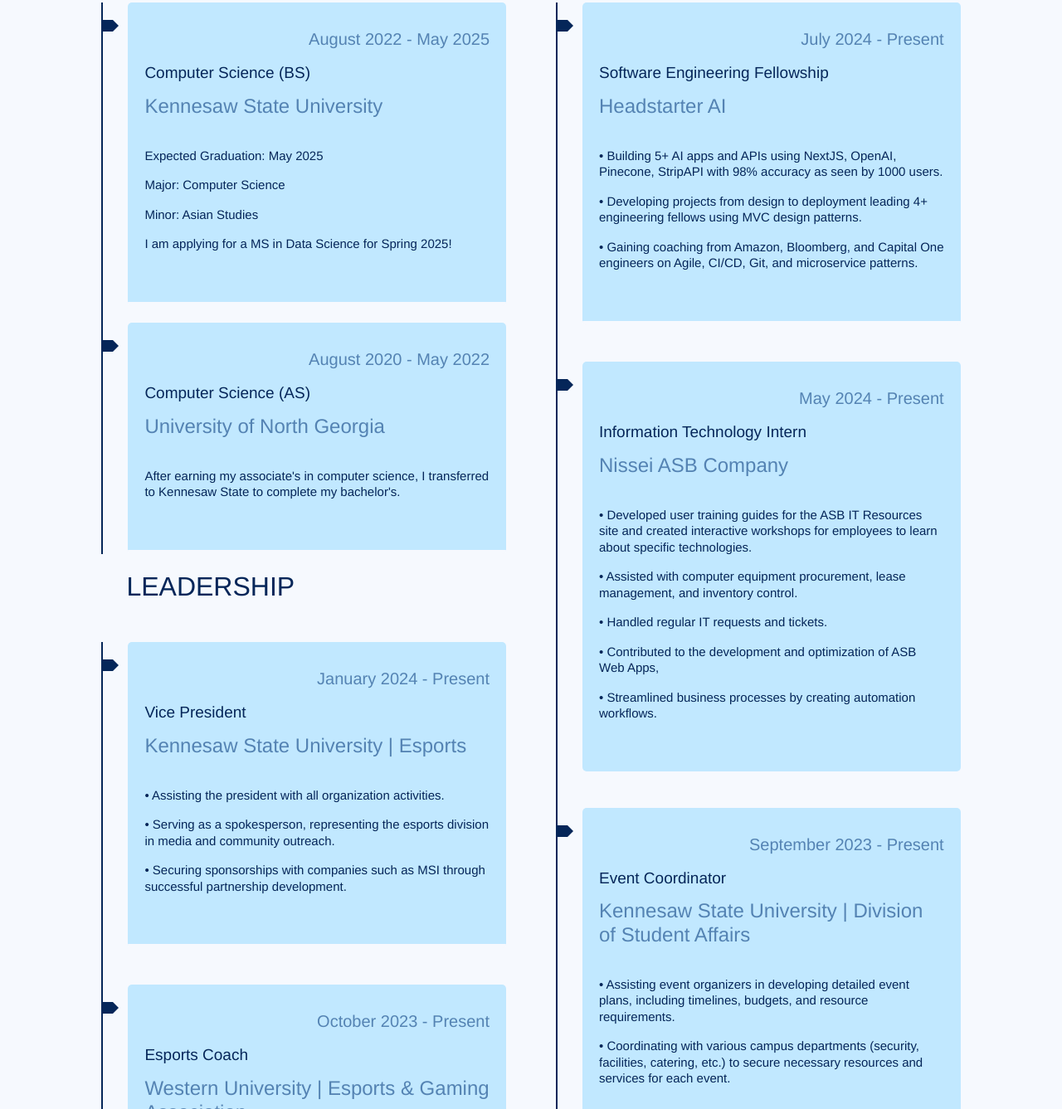
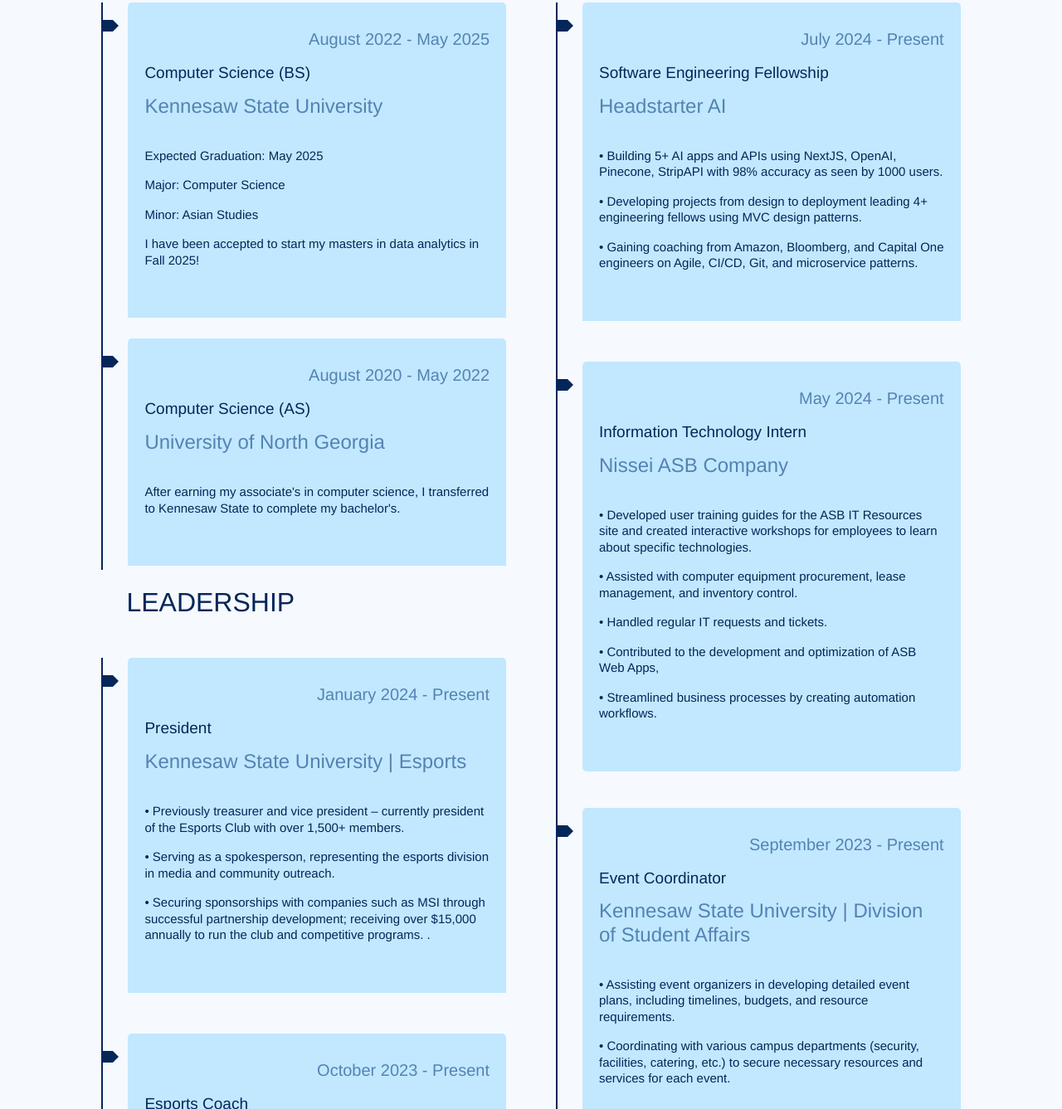
Before and after one commit to itswindee/personal-portfolio, a plain HTML site: page index.html in a window 1280 px wide. Shown: the part 2752-4089 px from the top of the page at 83% size. Drawn offline with nearby package versions, Linux system fonts and the light colour scheme.

Commit message:
updated resume

```diff
--- a/index.html
+++ b/index.html
@@ -77,7 +77,7 @@
 			</div>
 			<p>Located in Altanta, GA.</p>
 			<button class="btn download-btn">
-				<a href="https://www.dropbox.com/scl/fi/etkvkohodgu711dzwoshr/Emily-Zhu-Software-Engineer-Resume-with-links.pdf?rlkey=13rcpvi3u4egtj10f0kv21h05&st=ff16ph7g&dl=0" download="Emily Zhu CV.pdf" class="download-link" target="_blank">Download CV</a>
+				<a href="https://www.dropbox.com/scl/fi/qs5nwh5e4iswsm3v0sry2/Emily-Zhu-Resume-2025.pdf?rlkey=d7dxpilhts5qwkhb6afw6yeat&st=9pk81skd&dl=0" download="Emily Zhu CV.pdf" class="download-link" target="_blank">Download CV</a>
 			</button>
 
 			<script src="https://unpkg.com/typed.js@2.1.0/dist/typed.umd.js"></script>
@@ -318,7 +318,7 @@
                     <p>Expected Graduation: May 2025</p>
                     <p>Major: Computer Science</p>
                     <p>Minor: Asian Studies</p>
-                    <p>I am applying for a MS in Data Science for Spring 2025!</p>
+                    <p>I have been accepted to start my masters in data analytics in Fall 2025!</p>
 					<br>
                 </div>
 
@@ -340,12 +340,12 @@
 			<main class="resume-contents">
 				<div class="box">
 					<h5 class="custom-right-align">January 2024 - Present</h5>
-					<h3>Vice President</h3>
+					<h3>President</h3>
 					<h4>Kennesaw State University | Esports</h4>
 					<br>
-					<p>• Assisting the president with all organization activities.</p>
+					<p>• Previously treasurer and vice president – currently president of the Esports Club with over 1,500+ members. </p>
 					<p>• Serving as a spokesperson, representing the esports division in media and community outreach. </p>
-					<p>• Securing sponsorships with companies such as MSI through successful partnership development.</p>
+					<p>• Securing sponsorships with companies such as MSI through successful partnership development; receiving over $15,000 annually to run the club and competitive programs. .</p>
 					<br>
 				</div>
 
```
